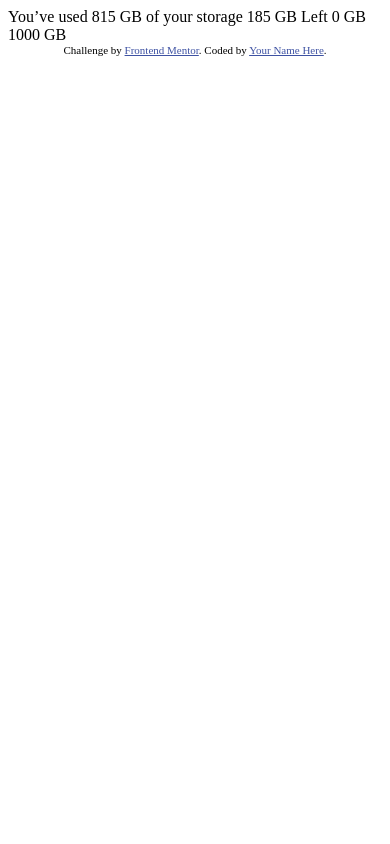
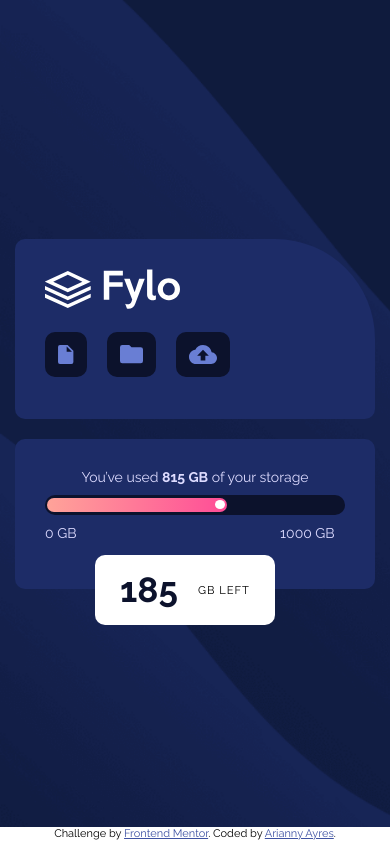
Before and after one commit to arianny2115/Fylo-data-storage-component, a plain HTML site: page index.html in a window 390 px wide. Drawn offline with Linux system fonts and the light colour scheme.

Commit message:
teste mobile 1

```diff
--- a/index.html
+++ b/index.html
@@ -7,6 +7,7 @@
   <link rel="icon" type="image/png" sizes="32x32" href="./images/favicon-32x32.png">
 
   <title>Frontend Mentor | Fylo data storage component</title>
+  <link rel="stylesheet" href="style/style.css" media="all">
 
   <!-- Feel free to remove these styles or customise in your own stylesheet 👍 -->
   <style>
@@ -15,17 +16,40 @@
   </style>
 </head>
 <body>
+<main>
+  <div id="wrapper">
+    <section id="top">
+      <img src="images/logo.svg" alt="logo" id="logo">
+      <div id="img">
+        <img src="images/icon-document.svg" alt="document" id="document">
+        <img src="images/icon-folder.svg" alt="folder" id="folder">
+        <img src="images/icon-upload.svg" alt="upload" id="upload">
+      </div>
 
-  You’ve used 815 GB of your storage
+    </section>
+      <section id="under">
+        <p>You’ve used <strong>815 GB</strong> of your storage</p>
+        <div id="fora">
+          <div id="number">
+            <p id="right">185</p>
+            <p id="left">GB Left</p>
+        </div>
+        </div>
+        <div id="barr">
+          <div id="int">
+            <div id="bol"></div>
+          </div>
+        </div>
+        <p class="gb">0 GB</p>
+        <p id="gb" class="gb">1000 GB</p>
+      </section>
+  </div>
 
-  185 GB Left
 
-  0 GB
-  1000 GB
-
+</main>
   <div class="attribution">
     Challenge by <a href="https://www.frontendmentor.io?ref=challenge" target="_blank">Frontend Mentor</a>.
-    Coded by <a href="#">Your Name Here</a>.
+    Coded by <a href="https://github.com/arianny2115">Arianny Ayres</a>.
   </div>
 </body>
 </html>
--- /dev/null
+++ b/style/style.css
@@ -0,0 +1,128 @@
+@charset "UTF-8";
+@import url('https://fonts.googleapis.com/css2?family=Raleway:wght@400;700&display=swap');
+*{
+    margin: 0;
+    padding: 0;
+
+}
+body {
+    font-family: 'Raleway', sans-serif;
+    font-size: 14px;
+}
+main {
+    background: url('../images/bg-mobile.png' )no-repeat;
+    background-size: cover;
+
+    display: flex;
+    flex-direction: column;
+    align-items: center;
+    justify-content: center;
+    gap: 20px;
+    height: 98vh;
+
+}
+div#wrapper {
+    display: grid;
+    grid-template-rows: 180px 150px;
+    gap: 20px;
+}
+section {
+    width: 300px;
+
+    background-color: hsl(228, 56%, 26%);
+    padding: 30px;
+}
+section#top {
+    border-radius: 10px 100px 10px 10px;
+    height: 120px;
+}
+section#top > div#img {
+    display: flex;
+    height: 45px;
+    margin-top: 20px;
+    gap: 20px;
+
+
+}
+section#top > div#img > img {
+    border-radius: 10px;
+    background-color: hsl(229, 57%, 11%);
+    padding: 13px;
+}
+
+section#under {
+    border-radius: 10px;
+
+}
+section#under > p {
+    margin-bottom: 10px;
+    color: hsl(243, 100%, 93%);
+    text-align: center;
+}
+
+div#barr {
+    margin-bottom: 10px;
+    display: flex;
+    align-items: center;
+    height: 20px;
+    background-color: hsl(229, 57%, 11%);
+    border-radius: 100px;
+}
+div#int {
+    display: flex;
+    flex-direction: row-reverse;
+    align-items: center;
+    justify-content: end;
+
+    background: linear-gradient(to right, hsl(6, 100%, 80%), hsl(335, 100%, 65%));
+    border-radius: 100px;
+    margin-left: 2px;
+    height: 70%;
+    width: 60%;
+
+}
+div#bol{
+    background-color: white;
+    border-radius: 50%;
+    height: 65%;
+    width: 10px;
+    margin-right: 2px;
+}
+p.gb {
+
+    display: inline;
+}
+p#gb{
+
+  margin-left: 200px;
+}
+p#right {
+    font-size: 2.5em;
+    color: hsl(229, 57%, 11%);
+    font-weight: bold;
+}
+
+p#left {
+    font-size: 0.8em;
+    text-transform: uppercase;
+    letter-spacing: 1px;
+
+}
+div#fora {
+    position: absolute;
+}
+div#number  {
+    border-radius: 10px;
+    position: relative;
+    background-color: white;
+    align-items: center;
+    justify-content: center;
+    display: flex;
+    flex-direction: row;
+    gap: 20px;
+    width: 180px;
+    height: 70px;
+    top: 60px;
+    left: 50px;
+
+}
```
Also changed, not shown: 1 other file.
